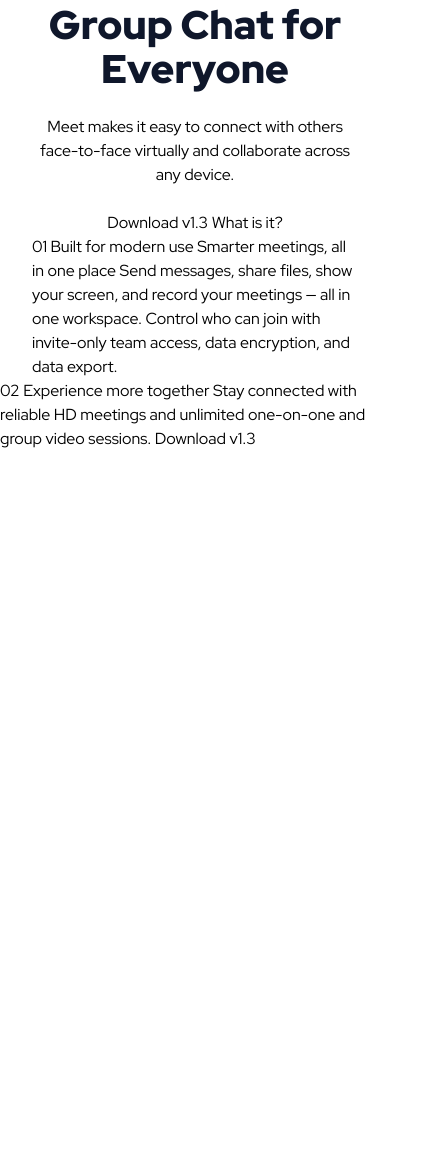
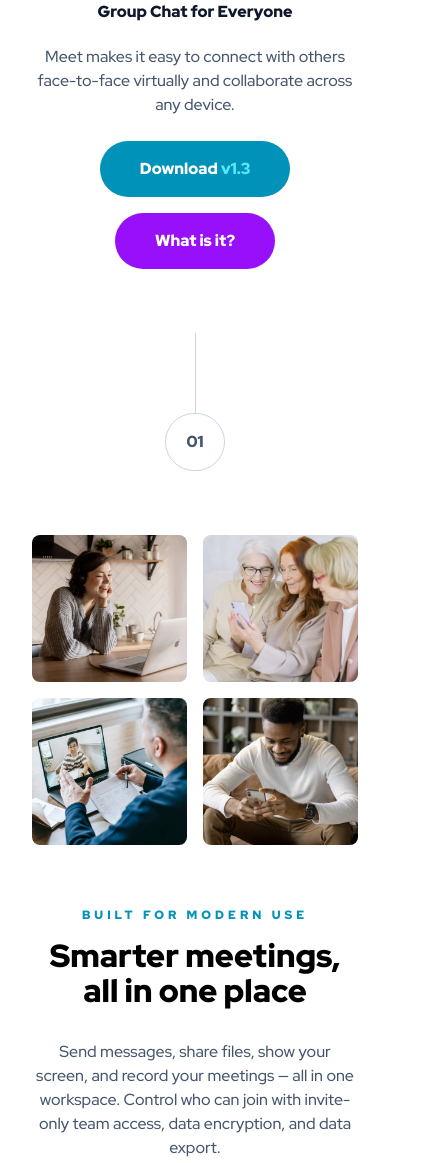
Before and after one commit to DucNguyenJP89/meet-landing-page, a plain HTML site: page index.html in a window 390 px wide. Shown: the part 365-1528 px from the top of the page, 437 px wide, since content can reach past the window. Before the commit the page ends 844 px from the top, so only its background shows below. Drawn offline with nearby package versions, Linux system fonts and the light colour scheme.

Commit message:
complete code for mobile screen

```diff
--- a/index.html
+++ b/index.html
@@ -13,38 +13,65 @@
 <body>
   <nav class="pt-12 px-20">
     <figure>
-      <img class="mx-auto" src="./assets/logo.svg
-      " alt="meet app logo">
+      <img class="mx-auto" src="./assets/logo.svg" alt="meet app logo">
     </figure>
   </nav>
   <main>
     <section class="hero pt-16">
-      <figure class="flex justify-center pb-12 gap-x-4">
+      <figure class="flex justify-center pb-12 gap-x-4 max-w-screen overflow-hidden">
         <img class="size-3/5" src="./assets/desktop/image-hero-left.png" alt="image of people left side">
         <img class="size-3/5" src="./assets/desktop/image-hero-right.png" alt="image of people right side">
       </figure>
       <div class="hero-content text-center flex flex-col gap-y-6">
         <h1 class="px-8 text-preset1 text-slate-900">Group Chat for Everyone</h1>
-        <p class="mx-8">Meet makes it easy to connect with others face-to-face virtually and collaborate across any device.</p>
-        <div>
-          Download v1.3
-          What is it?
+        <p class="px-8 text-preset4 text-slate-600">Meet makes it easy to connect with others face-to-face virtually and collaborate across any device.</p>
+        <div class="action-buttons flex flex-col gap-y-4 mb-8">
+          <button class="bg-cyan-600 w-fit px-10 py-4 rounded-4xl text-preset5 text-white mx-auto">Download <span class="text-cyan-300">v1.3</span></button>
+          <button class="bg-purple-600 w-fit px-10 py-4 rounded-4xl text-preset5 text-white mx-auto">What is it?</button>
         </div>
       </div>
     </section>
     <section class="feature px-8">
-      01
-      Built for modern use
-      Smarter meetings, all in one place
-      Send messages, share files, show your screen, and record your meetings — all in one
-      workspace. Control who can join with invite-only team access, data encryption, and data export.
+      <div class="flex flex-col justify-center items-center my-8">
+        <div class="border-l h-20 border-slate-300"></div>
+        <div class="border border-slate-300 rounded-full px-5 py-4 text-preset5 text-slate-600">01</div>
+      </div>
+      <div class="images-grid grid grid-cols-2 gap-4 my-16">
+        <figure class="rounded-lg overflow-hidden">
+          <img src="./assets/desktop/image-woman-in-videocall.jpg" alt="woman in video call">
+        </figure>
+        <figure class="rounded-lg overflow-hidden">
+          <img src="./assets/desktop/image-women-videochatting.jpg" alt="woman in video call">
+        </figure>
+        <figure class="rounded-lg overflow-hidden">
+          <img src="./assets/desktop/image-men-in-meeting.jpg" alt="woman in video call">
+        </figure>
+        <figure class="rounded-lg overflow-hidden">
+          <img src="./assets/desktop/image-man-texting.jpg" alt="woman in video call">
+        </figure>
+      </div>
+      <div class="feature-content text-center mb-16">
+        <p class="text-preset3 uppercase text-cyan-600 text-xs">Built for modern use</p>
+        <h2 class="text-preset2 text-[2rem] mt-4">Smarter meetings, all in one place</h2>
+        <p class="text-preset4 text-base text-slate-600 mt-8">
+          Send messages, share files, show your screen, and record your meetings — all in one
+          workspace. Control who can join with invite-only team access, data encryption, and data export.
+        </p>
+      </div>
     </section>
   </main>
   <footer>
-    02
-    Experience more together
-    Stay connected with reliable HD meetings and unlimited one-on-one and group video sessions.
-    Download v1.3
+    <div class="flex flex-col justify-center items-center">
+      <div class="border-l h-20 border-slate-300"></div>
+      <div class="border border-slate-300 rounded-full px-5 py-4 text-preset5 text-slate-600 bg-white relative z-10">02</div>
+    </div>
+    <div class="footer-content -mt-8 text-center py-16 px-8 bg-cover bg-[url(./assets/mobile/image-footer.jpg)] bg-no-repeat relative before:absolute before:inset-0 before:bg-cyan-600/90">
+      <div class="relative z-10">
+        <h2 class="text-preset2 text-[2rem] text-white">Experience more together</h2>
+        <p class="text-preset4 text-base text-white my-6">Stay connected with reliable HD meetings and unlimited one-on-one and group video sessions.</p>
+        <button class="py-4 px-10 bg-purple-600 rounded-4xl text-preset5 text-white">Download <span class="text-purple-300">v1.3</span></button>
+      </div>
+    </div>
   </footer>
 </body>
 </html>
--- a/style.css
+++ b/style.css
@@ -16,9 +16,19 @@
 }
 
 .text-preset1 {
-  font-size: 2.5rem;
   font-weight: 900;
   line-height: 1.1;
+}
+
+.text-preset2 {
+  font-weight: 900;
+  line-height: 1.1;
+}
+
+.text-preset3 {
+  font-weight: 900;
+  line-height: 1.1;
+  letter-spacing: 0.25rem;
 }
 
 .text-preset4 {
```
